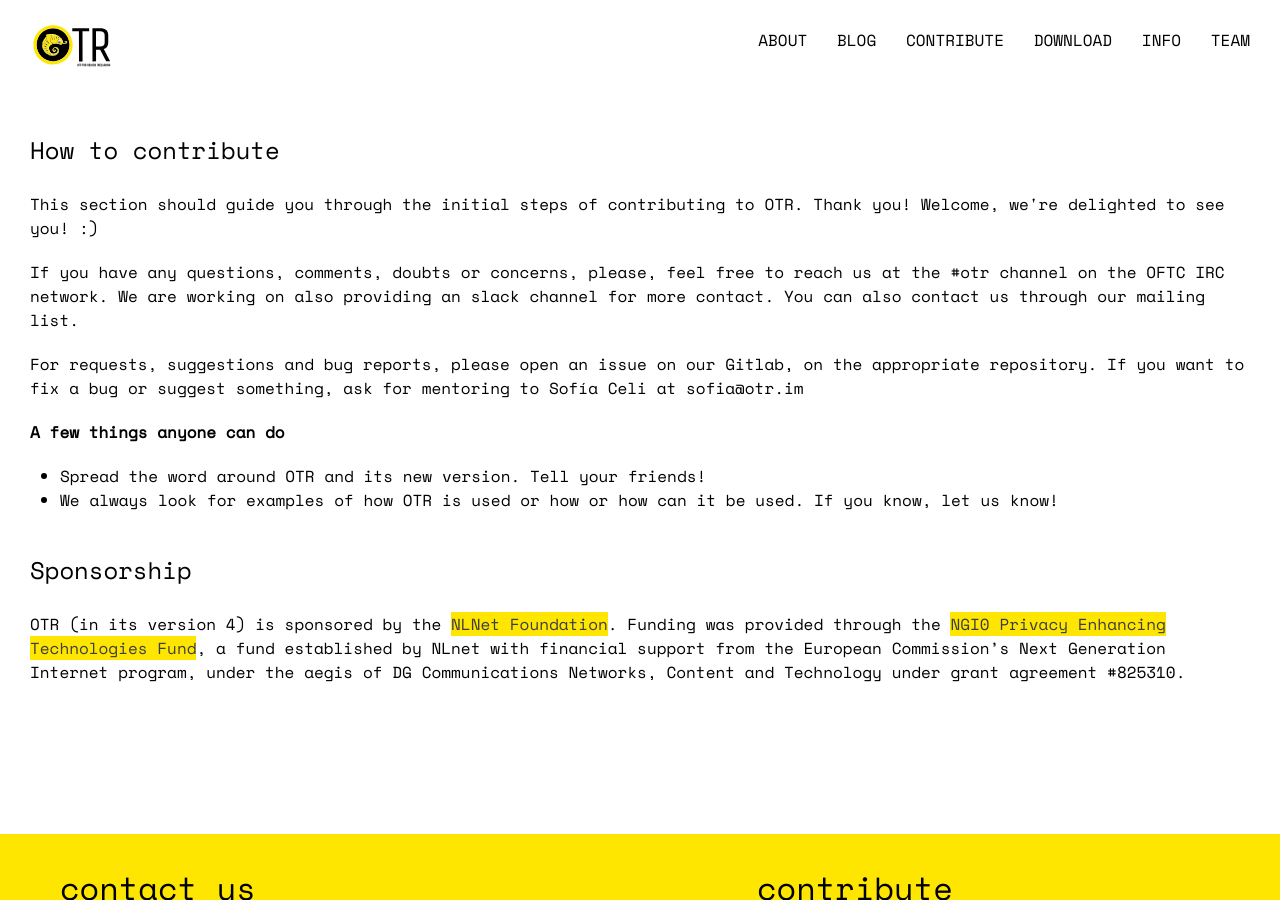
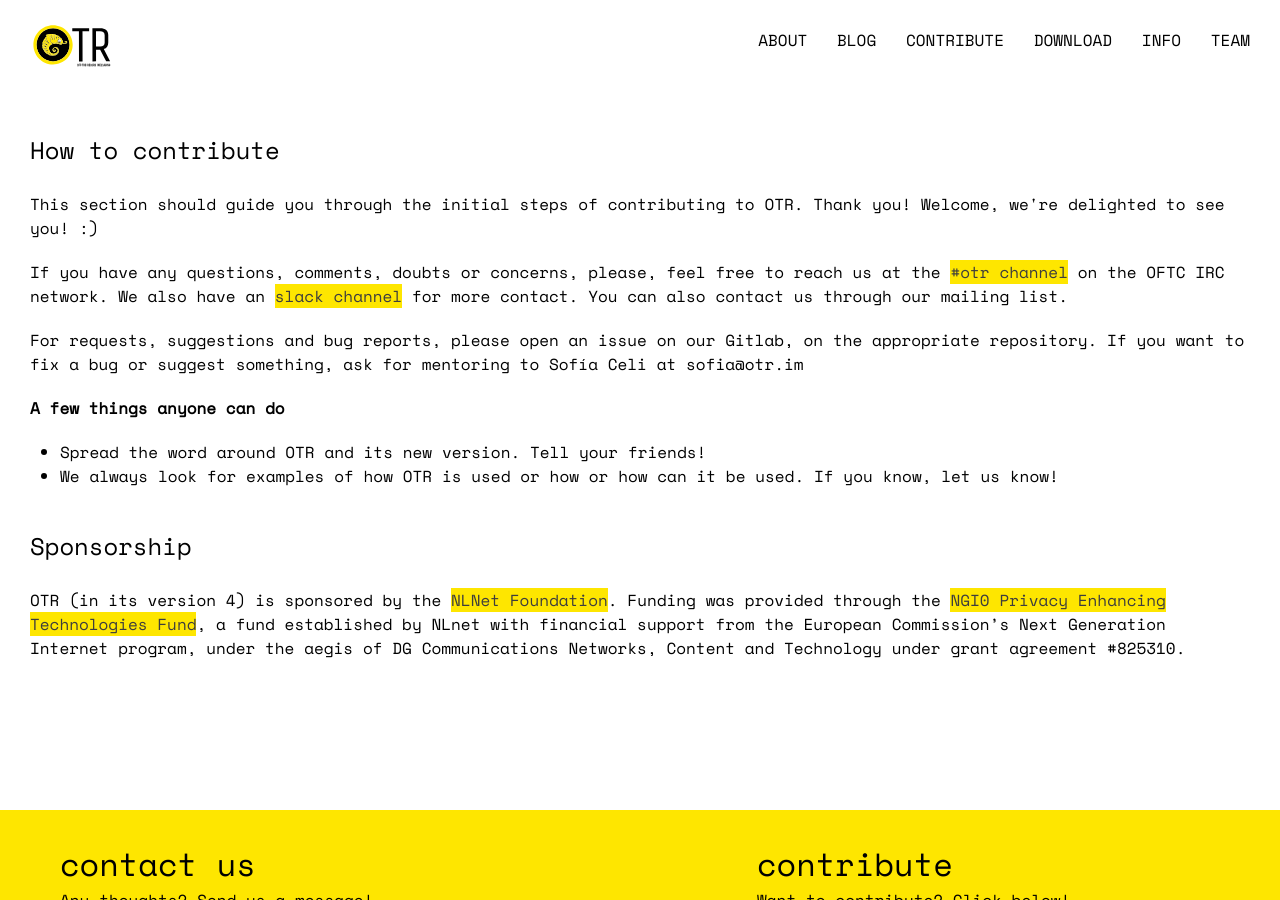
Before and after one commit to otrv4/OTR-website, a Jekyll site: the page built from contribute.md, in a window 1280 px wide and 900 px high, scrolled down 382 px. Built offline with Jekyll 4.4.1, drawn with Linux system fonts in a browser that asks for light colours.

Commit message:
Add correct links

```diff
--- a/contribute.md
+++ b/contribute.md
@@ -30,7 +30,7 @@
     <a id="contribute"><h1>How to contribute</h1></a>
 		<br>
 		<p>This section should guide you through the initial steps of contributing to OTR. Thank you! Welcome, we're delighted to see you! :)</p>
-		<p>If you have any questions, comments, doubts or concerns, please, feel free to reach us at the #otr channel on the OFTC IRC network. We are working on also providing an slack channel for more contact. You can also contact us through our mailing list.</p>
+		<p>If you have any questions, comments, doubts or concerns, please, feel free to reach us at the <a href="http://webchat.oftc.net/?randomnick=1&channels=otr&uio=d4" target="_blank" title="OTR IRC channel">#otr channel</a> on the OFTC IRC network. We also have an <a href="https://join.slack.com/t/otr-5b86249/shared_invite/zt-fpobxfsj-WA6StarxtcR1dIjWEaREgA" target="_blank" title="OTR slack channel">slack channel</a> for more contact. You can also contact us through our mailing list.</p>
 		<p>For requests, suggestions and bug reports, please open an issue on our Gitlab, on the appropriate repository. If you want to fix a bug or suggest something, ask for mentoring to Sofía Celi at sofia@otr.im</p>
 		<p><strong>A few things anyone can do</strong></p>
 		<ul>
```
